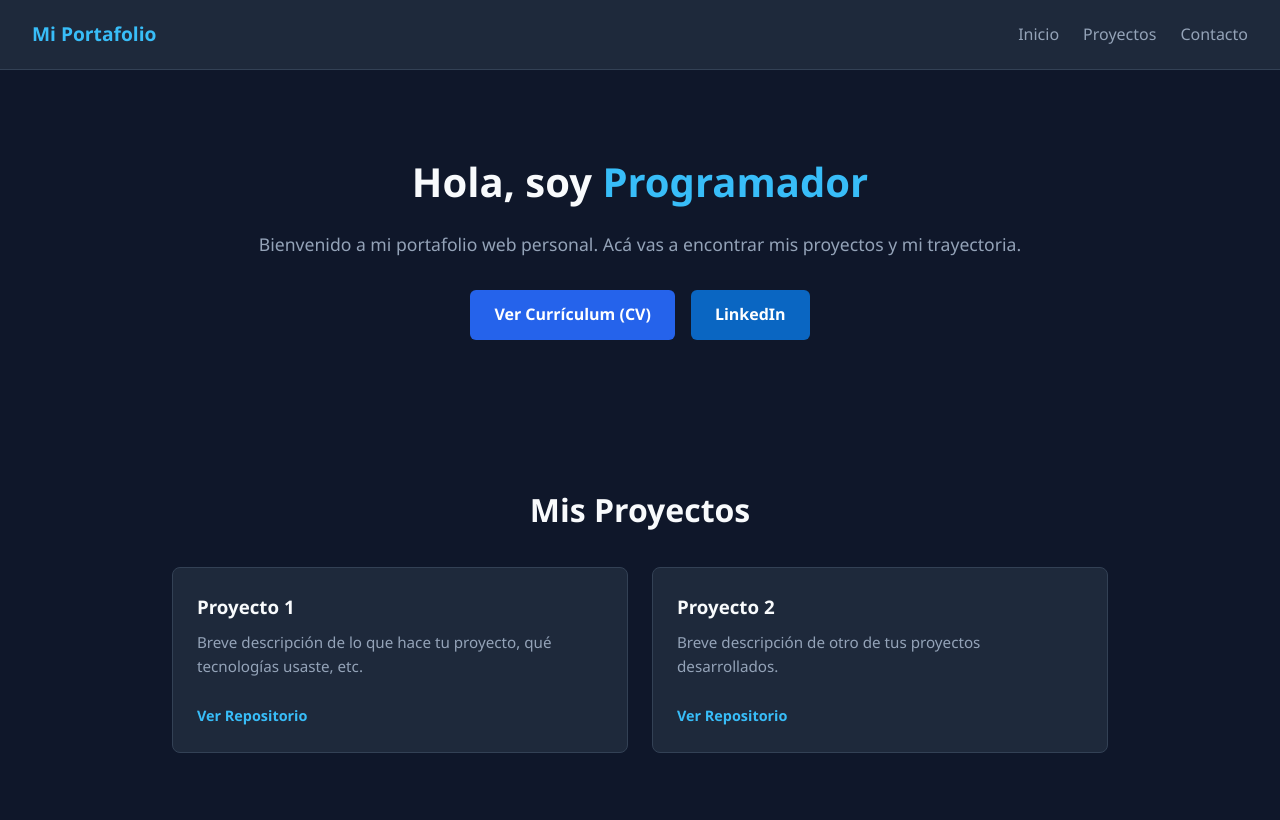
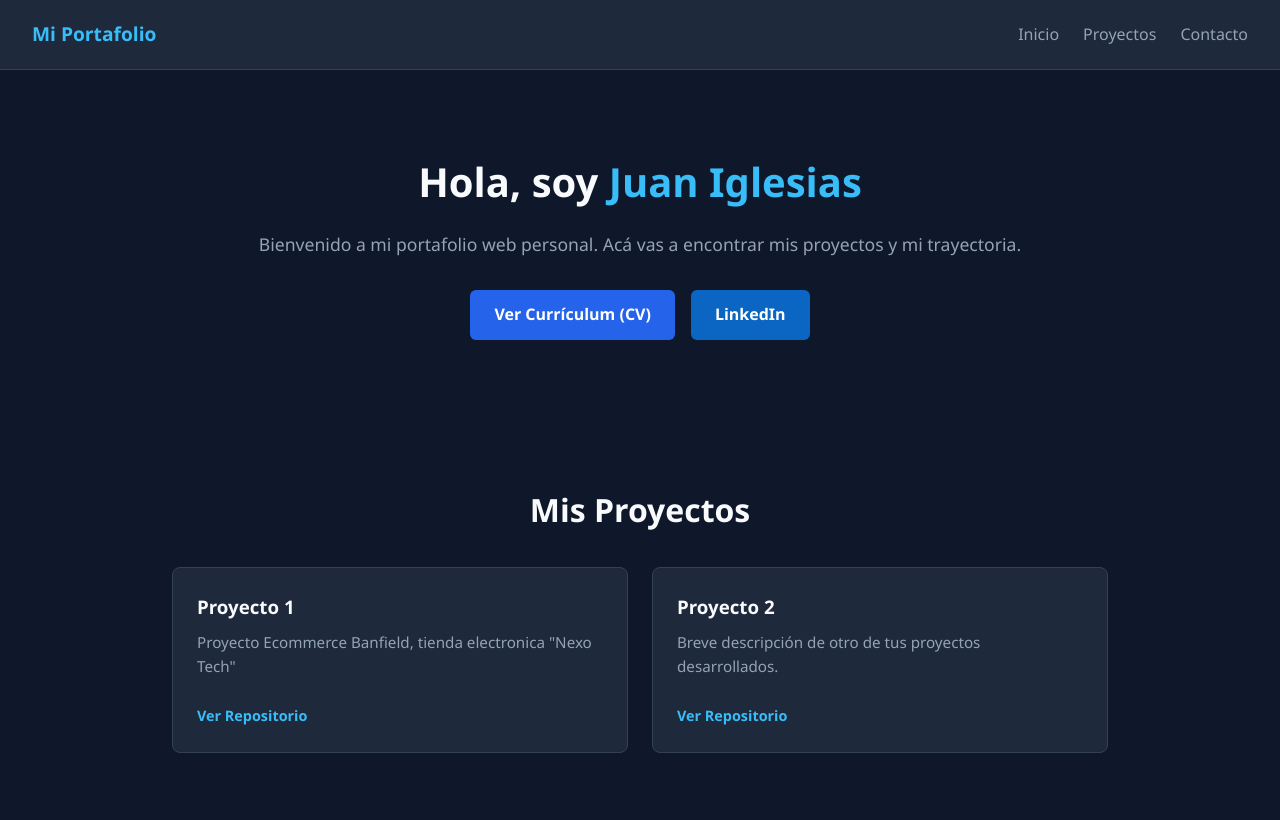
Before and after one commit to Juanhub-art/portafolio, a plain HTML site: page index.html in a window 1280 px wide. Shown: the top 820 px of the page. Drawn offline with Linux system fonts and the light colour scheme; a script that the page names is missing.

Commit message:
Actualizado link y descripcion del Proyecto 1 en index.html

```diff
--- a/index.html
+++ b/index.html
@@ -4,12 +4,10 @@
     <meta charset="UTF-8">
     <meta name="viewport" content="width=device-width, initial-scale=1.0">
     <title>Mi Portafolio Profesional</title>
-    <!-- Vinculamos los estilos de CSS -->
     <link rel="stylesheet" href="styles.css">
 </head>
 <body>
 
-    <!-- CABECERA Y NAVEGACIÓN -->
     <header>
         <div class="logo">Mi Portafolio</div>
         <nav>
@@ -19,31 +17,26 @@
         </nav>
     </header>
 
-    <!-- SECCIÓN DE INICIO / SOBRE MÍ -->
     <section id="inicio" class="hero">
-        <h1>Hola, soy <span class="resaltado">Programador</span></h1>
+        <h1>Hola, soy <span class="resaltado">Juan Iglesias</span></h1>
         <p>Bienvenido a mi portafolio web personal. Acá vas a encontrar mis proyectos y mi trayectoria.</p>
 
-        <!-- Enlaces solicitados en el punto 3 (CV y LinkedIn) -->
         <div class="botones-accion">
             <a href="cv.pdf" target="_blank" class="btn">Ver Currículum (CV)</a>
             <a href="https://www.linkedin.com/in/juan-bautista-iglesias-b708a3447/" target="_blank" class="btn btn-linkedin">LinkedIn</a>
         </div>
     </section>
 
-    <!-- SECCIÓN DE PROYECTOS (Punto 4 del pizarrón) -->
     <section id="proyectos" class="seccion-proyectos">
         <h2>Mis Proyectos</h2>
         <div class="contenedor-tarjetas">
 
-            <!-- Proyecto 1 -->
             <div class="tarjeta">
                 <h3>Proyecto 1</h3>
-                <p>Breve descripción de lo que hace tu proyecto, qué tecnologías usaste, etc.</p>
-                <a href="https://github.com/Juanhub-art/portafolio" target="_blank" class="enlace-repo">Ver Repositorio</a>
+                <p>Proyecto Ecommerce Banfield, tienda electronica "Nexo Tech"</p>
+                <a href="https://github.com/kevingabriel1126-web/Nexo-Tech" target="_blank" class="enlace-repo">Ver Repositorio</a>
             </div>
 
-            <!-- Proyecto 2 -->
             <div class="tarjeta">
                 <h3>Proyecto 2</h3>
                 <p>Breve descripción de otro de tus proyectos desarrollados.</p>
@@ -53,12 +46,10 @@
         </div>
     </section>
 
-    <!-- PIE DE PÁGINA / CONTACTO -->
     <footer id="contacto">
         <p>© 2026 - Creado para la Tecnicatura en Programación</p>
     </footer>
 
-    <!-- Vinculamos el archivo de JavaScript -->
     <script src="script.js"></script>
 </body>
 </html>
```
